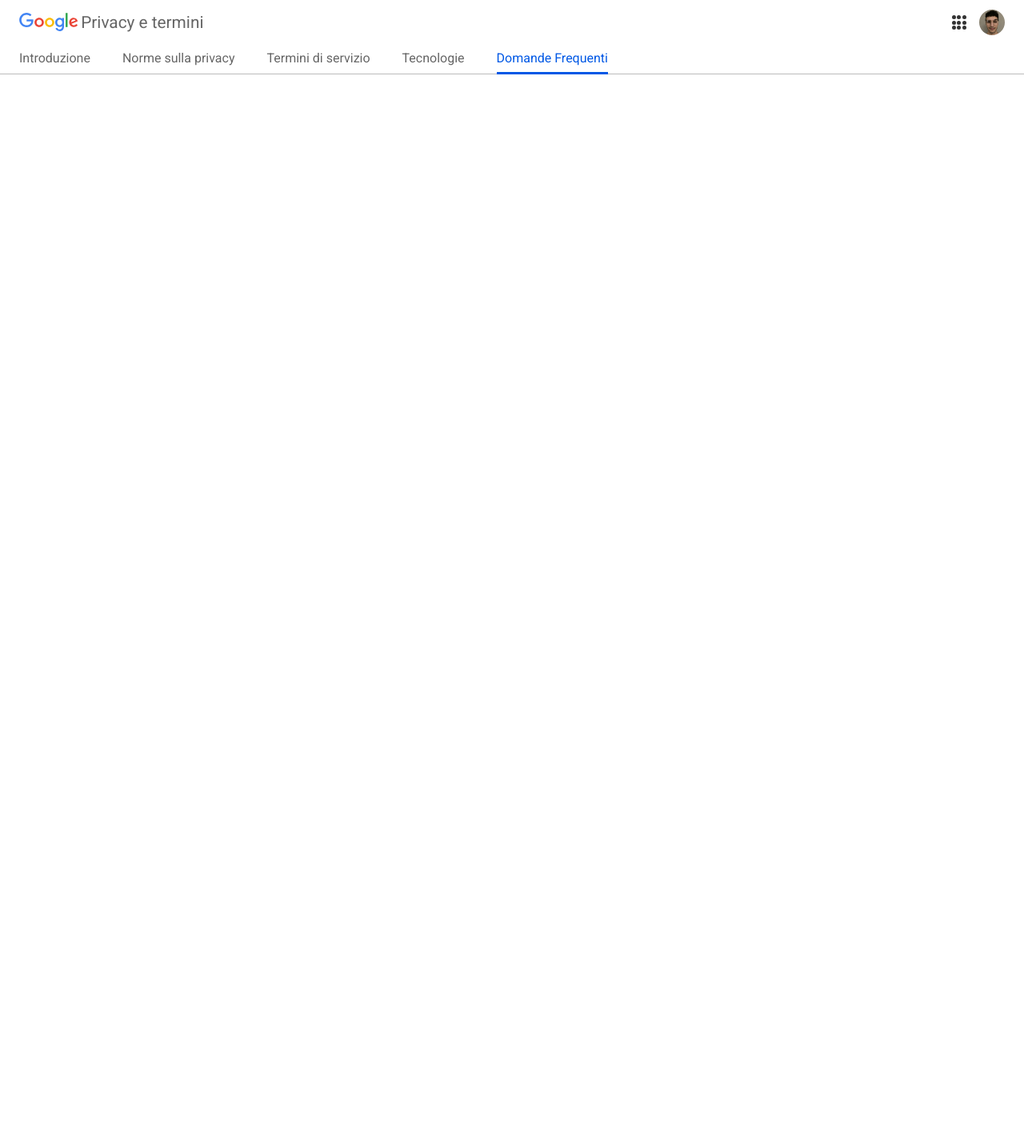
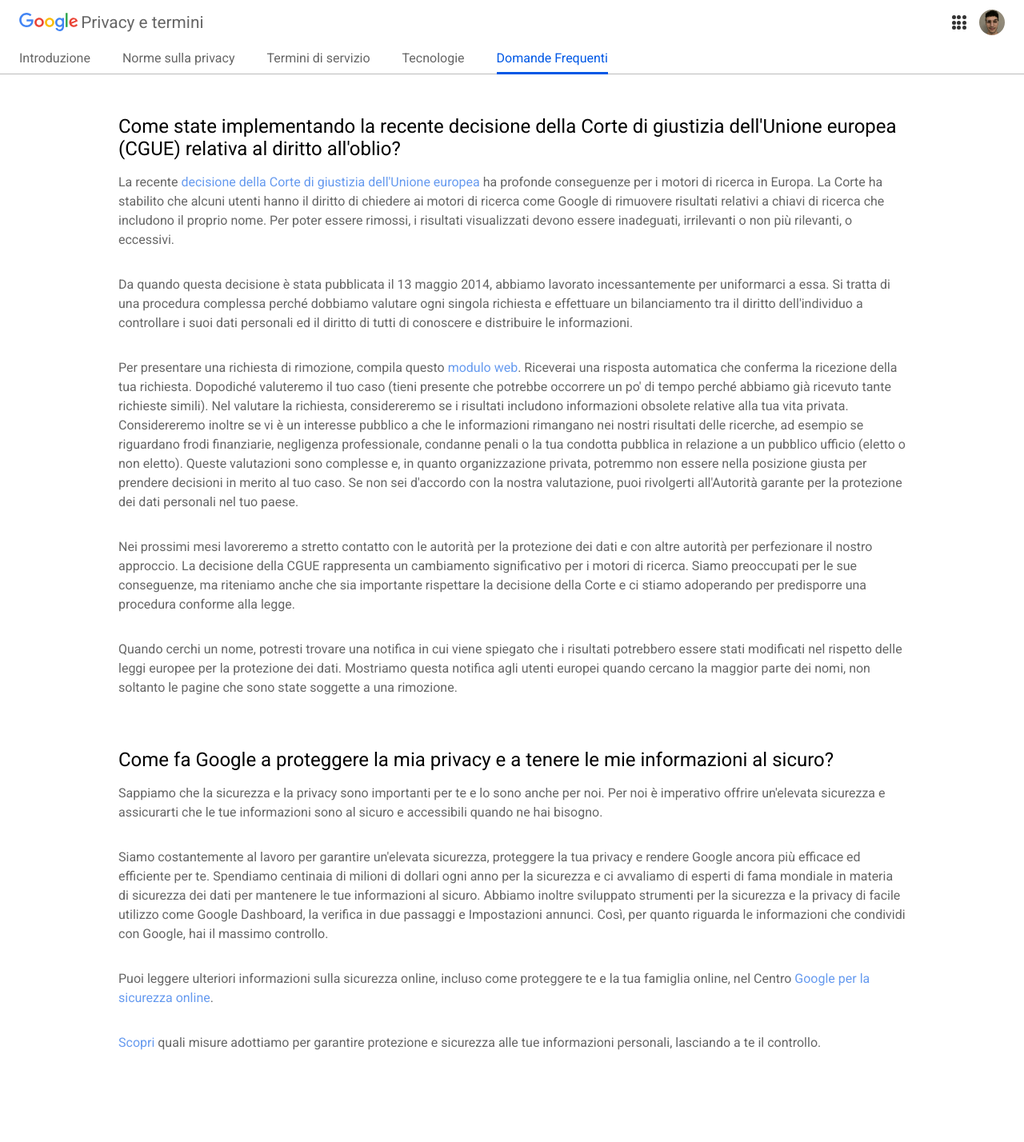
Before and after one commit to giusscos/php-google-faq, a PHP site: page / in a window 1280 px wide. Shown: the whole page at 80% size. Before the commit the page ends 93 px from the top, so only its background shows below. Run offline with PHP 8.4, Linux system fonts and the light colour scheme.

Commit message:
Aggiunta faqs

```diff
--- a/index.php
+++ b/index.php
@@ -35,6 +35,29 @@
             'active',
         ],
     ];
+
+    $faqs = [
+        [
+            'title' => "Come state implementando la recente decisione della Corte di giustizia dell'Unione europea (CGUE) relativa al diritto all'oblio?",
+            'answers' => [
+                "La recente <a href='#'>decisione della Corte di giustizia dell'Unione europea</a> ha profonde conseguenze per i motori di ricerca in Europa. La Corte ha stabilito che alcuni utenti hanno il diritto di chiedere ai motori di ricerca come Google di rimuovere risultati relativi a chiavi di ricerca che includono il proprio nome. Per poter essere rimossi, i risultati visualizzati devono essere inadeguati, irrilevanti o non più rilevanti, o eccessivi.",
+                "Da quando questa decisione è stata pubblicata il 13 maggio 2014, abbiamo lavorato incessantemente per uniformarci a essa. Si tratta di una procedura complessa perché dobbiamo valutare ogni singola richiesta e effettuare un bilanciamento tra il diritto dell'individuo a controllare i suoi dati personali ed il diritto di tutti di conoscere e distribuire le informazioni.",
+                "Per presentare una richiesta di rimozione, compila questo <a href='#'>modulo web</a>. Riceverai una risposta automatica che conferma la ricezione della tua richiesta. Dopodiché valuteremo il tuo caso (tieni presente che potrebbe occorrere un po' di tempo perché abbiamo già ricevuto tante richieste simili). Nel valutare la richiesta, considereremo se i risultati includono informazioni obsolete relative alla tua vita privata. Considereremo inoltre se vi è un interesse pubblico a che le informazioni rimangano nei nostri risultati delle ricerche, ad esempio se riguardano frodi finanziarie, negligenza professionale, condanne penali o la tua condotta pubblica in relazione a un pubblico ufficio (eletto o non eletto). Queste valutazioni sono complesse e, in quanto organizzazione privata, potremmo non essere nella posizione giusta per prendere decisioni in merito al tuo caso. Se non sei d'accordo con la nostra valutazione, puoi rivolgerti all'Autorità garante per la protezione dei dati personali nel tuo paese.",
+                "Nei prossimi mesi lavoreremo a stretto contatto con le autorità per la protezione dei dati e con altre autorità per perfezionare il nostro approccio. La decisione della CGUE rappresenta un cambiamento significativo per i motori di ricerca. Siamo preoccupati per le sue conseguenze, ma riteniamo anche che sia importante rispettare la decisione della Corte e ci stiamo adoperando per predisporre una procedura conforme alla legge.",
+                "Quando cerchi un nome, potresti trovare una notifica in cui viene spiegato che i risultati potrebbero essere stati modificati nel rispetto delle leggi europee per la protezione dei dati. Mostriamo questa notifica agli utenti europei quando cercano la maggior parte dei nomi, non soltanto le pagine che sono state soggette a una rimozione.",
+            ],
+        ],
+        [
+            'title' => "Come fa Google a proteggere la mia privacy e a tenere le mie informazioni al sicuro?",
+            'answers' => [
+                "Sappiamo che la sicurezza e la privacy sono importanti per te e lo sono anche per noi. Per noi è imperativo offrire un'elevata sicurezza e assicurarti che le tue informazioni sono al sicuro e accessibili quando ne hai bisogno.",
+                "Siamo costantemente al lavoro per garantire un'elevata sicurezza, proteggere la tua privacy e rendere Google ancora più efficace ed efficiente per te. Spendiamo centinaia di milioni di dollari ogni anno per la sicurezza e ci avvaliamo di esperti di fama mondiale in materia di sicurezza dei dati per mantenere le tue informazioni al sicuro. Abbiamo inoltre sviluppato strumenti per la sicurezza e la privacy di facile utilizzo come Google Dashboard, la verifica in due passaggi e Impostazioni annunci. Così, per quanto riguarda le informazioni che condividi con Google, hai il massimo controllo.",
+                "Puoi leggere ulteriori informazioni sulla sicurezza online, incluso come proteggere te e la tua famiglia online, nel Centro <a href='#'>Google per la sicurezza online</a>.",
+                "<a href='#'>Scopri</a> quali misure adottiamo per garantire protezione e sicurezza alle tue informazioni personali, lasciando a te il controllo.",
+            ],
+        ],
+    ]
+
     ?>
     <header class="main_header">
         <div class="logo_wrapper">
@@ -82,6 +105,34 @@
             </ul>
         </nav>
     </header>
+    <main class="main_content">
+        <section class="section faqs">
+            <div class="container">
+                <?php
+                foreach ($faqs as $value) {
+                    $title = $value['title'];
+                    $answers = $value['answers'];
+                ?>
+                    <div class="faq_wrapper">
+                        <h3 class="faq_title">
+                            <?= $title ?>
+                        </h3>
+                        <?php
+                        foreach ($answers as $answer) {
+                        ?>
+                            <p class="faq_desc">
+                                <?= $answer ?>
+                            </p>
+                        <?php
+                        }
+                        ?>
+                    </div>
+                <?php
+                }
+                ?>
+            </div>
+        </section>
+    </main>
 </body>
 
 </html>
--- a/style/index.css
+++ b/style/index.css
@@ -23,12 +23,26 @@ img {
 ul {
     list-style: none;
 }
-
+/* Layout */
+.container{
+    margin: 0 auto;
+    max-width: 1000px;
+    padding: 3rem 0.5rem;
+}
 /* Header */
 .main_header {
+    gap: 0.2rem;
     display: flex;
     flex-wrap: wrap;
-    gap: 0.2rem;
+
+
+    position: fixed;
+    z-index: 999;
+    top: 0;
+    left: 0;
+    right: 0;
+
+    background-color: #fff;
     padding: 0.75rem 1.5rem 0;
     border-bottom: 1px solid #bbb;
 }
@@ -100,3 +114,20 @@ ul {
     padding-bottom: 0.5rem;
     border-bottom: 3px solid currentColor;
 }
+/* Main */
+.main_content{
+    padding: 3rem 0;
+}
+.faq_wrapper > .faq_title{
+    padding: 3rem 0 0;
+    font-size: 1.5rem;
+    font-weight: normal;
+}
+.faq_wrapper > .faq_desc{
+    padding: 1rem 0;
+    opacity: 0.6;
+    line-height: 1.5rem;
+}
+.faq_wrapper > .faq_desc > a{
+    color: #0058e5;
+}
```
